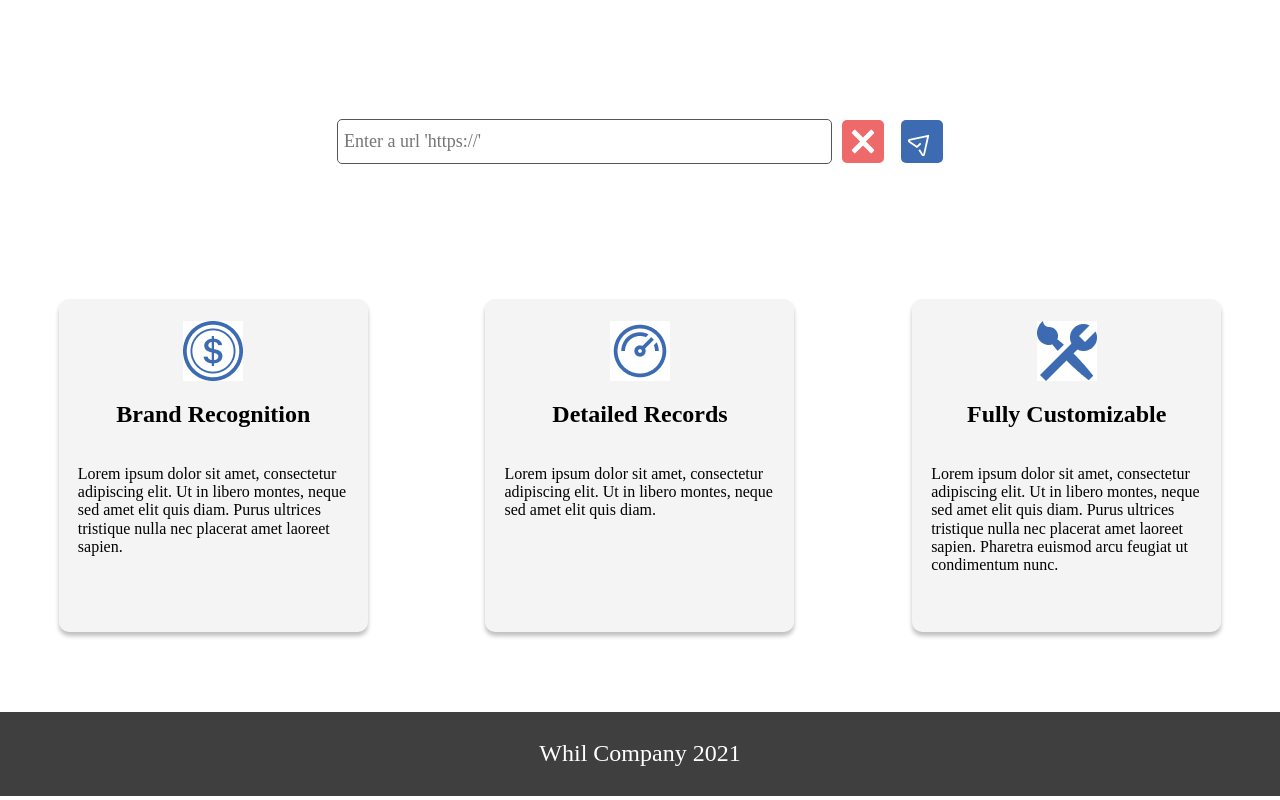
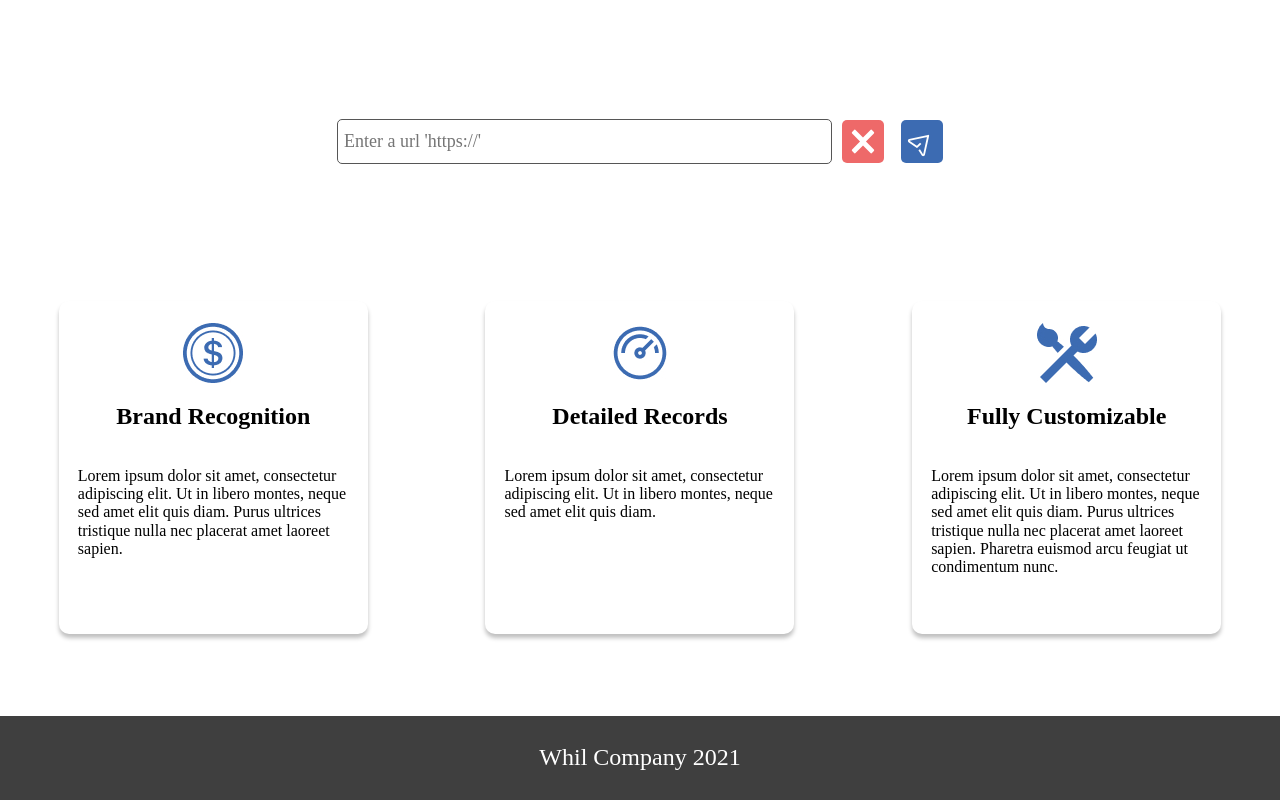
Before and after one commit to Whil117/Short-Cut-Links-Api, a Next.js app: page / in a window 1280 px wide. Shown: the part 459-1259 px from the top of the page. Built offline with nearby package versions, Linux system fonts and the light colour scheme; a web font is replaced by a local one.

Commit message:
change color cards info

```diff
--- a/src/components/CardsInfo.js
+++ b/src/components/CardsInfo.js
@@ -3,7 +3,7 @@
 import styled from "@emotion/styled";
 
 const Card = styled.div`
-        background: #F4F4F4;
+        background: white;
         box-shadow: 0px 4px 4px rgba(0, 0, 0, 0.25);
         border-radius: 10px;
         width: 271px;
@@ -14,7 +14,7 @@
         align-items: center;
         padding: 22px 19px;
         font-family:Roboto;
-        margin: 10px;
+        margin: 12px;
 `
 
 export const CardsInfo = ({ category }) => {
```
